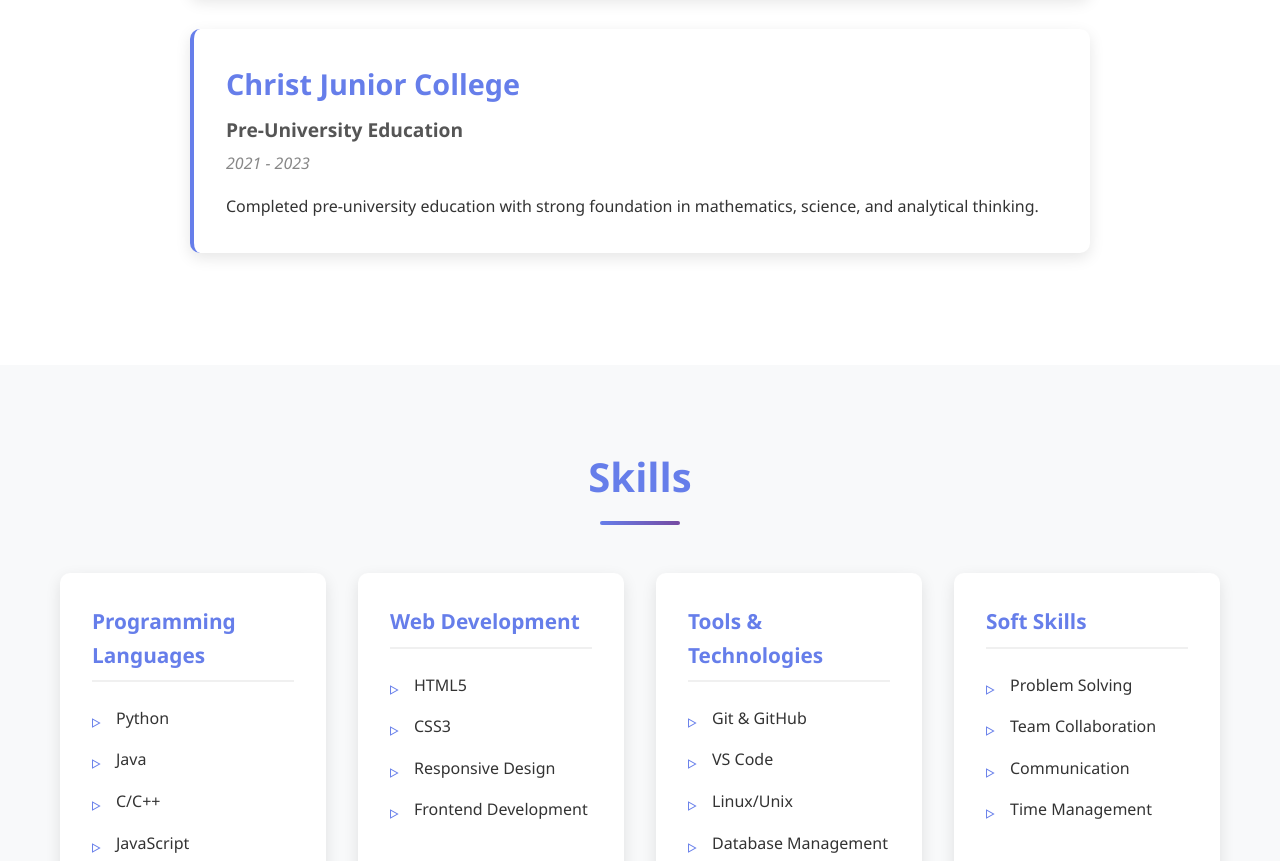
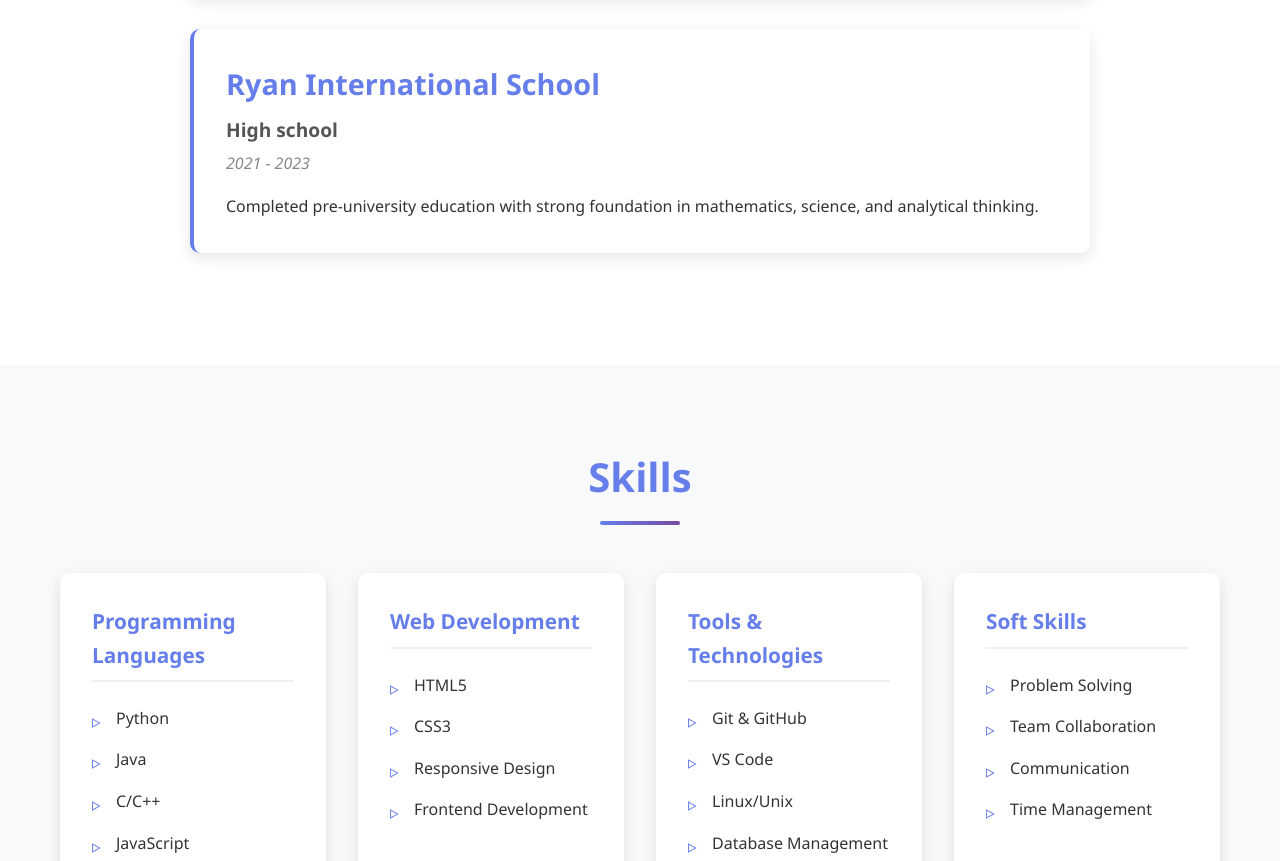
Before and after one commit to Sam29W/samith-portfolio-v2, a plain HTML site: page index.html in a window 1280 px wide. Shown: the part 1863-2724 px from the top of the page. Drawn offline with Linux system fonts and the light colour scheme.

Commit message:
Update Education section: Change Pre-University to High school
Updated education section to reflect new school and degree.

```diff
--- a/index.html
+++ b/index.html
@@ -22,7 +22,6 @@
             </div>
         </nav>
     </header>
-
     <main>
         <!-- Hero Section -->
         <section id="hero">
@@ -31,7 +30,6 @@
                 <p class="tagline">Aspiring Professional | Technology Enthusiast | Lifelong Learner</p>
             </div>
         </section>
-
         <!-- About Section -->
         <section id="about" class="section">
             <div class="container">
@@ -42,7 +40,6 @@
                 </div>
             </div>
         </section>
-
         <!-- Experience Section -->
         <section id="experience" class="section">
             <div class="container">
@@ -59,7 +56,6 @@
                 </div>
             </div>
         </section>
-
         <!-- Education Section -->
         <section id="education" class="section">
             <div class="container">
@@ -72,15 +68,14 @@
                         <p class="description">Pursuing comprehensive education in computer science with focus on software engineering, algorithms, data structures, and modern development practices.</p>
                     </div>
                     <div class="education-item">
-                        <h3>Christ Junior College</h3>
-                        <p class="degree">Pre-University Education</p>
+                        <h3>Ryan International School</h3>
+                        <p class="degree">High school</p>
                         <p class="duration">2021 - 2023</p>
                         <p class="description">Completed pre-university education with strong foundation in mathematics, science, and analytical thinking.</p>
                     </div>
                 </div>
             </div>
         </section>
-
         <!-- Skills Section -->
         <section id="skills" class="section">
             <div class="container">
@@ -125,7 +120,6 @@
                 </div>
             </div>
         </section>
-
         <!-- Certifications Section -->
         <section id="certifications" class="section">
             <div class="container">
@@ -142,7 +136,6 @@
                 </div>
             </div>
         </section>
-
         <!-- Contact Section -->
         <section id="contact" class="section">
             <div class="container">
@@ -157,7 +150,6 @@
             </div>
         </section>
     </main>
-
     <footer>
         <div class="container">
             <p>&copy; 2025 Samith Shivakumar. All rights reserved.</p>
```
